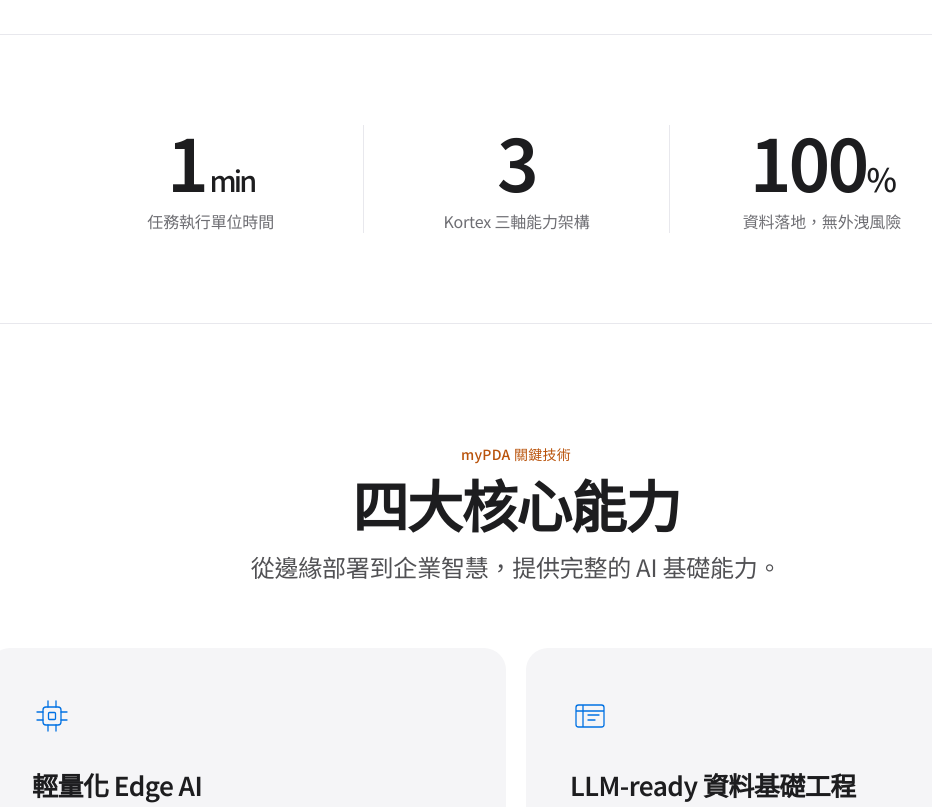
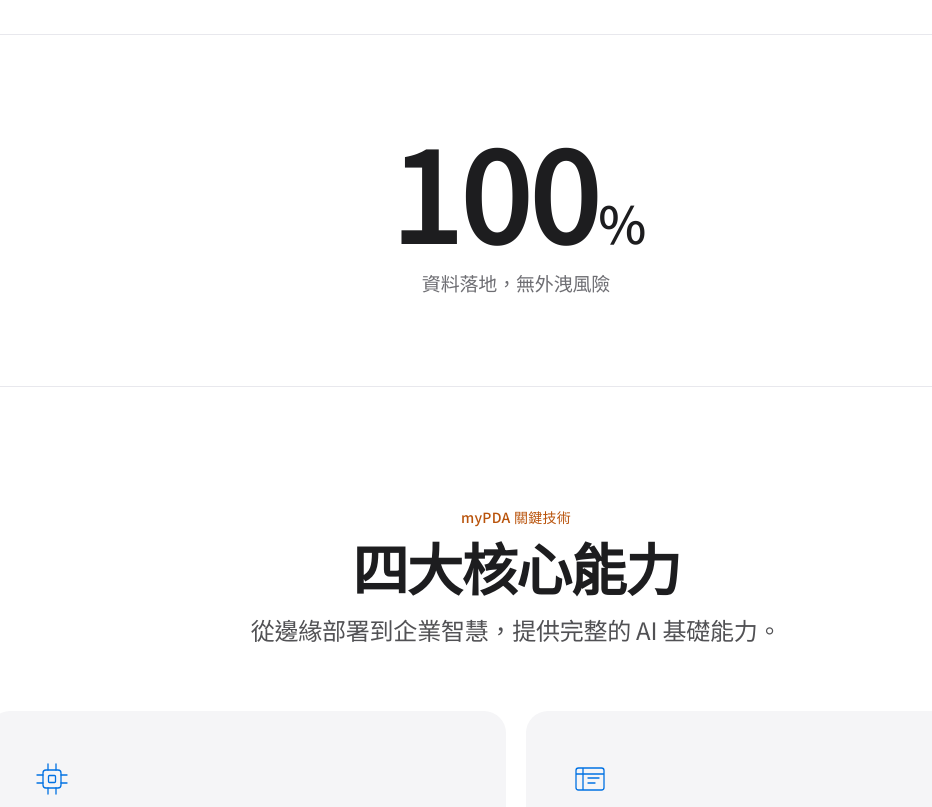
Before and after one commit to hotina225-dot/mypda-website, a plain HTML site: page index.html in a window 1280 px wide. Shown: the part 2320-3127 px from the top of the page, without its empty margins (124-1056 px from the left). Drawn offline with Linux system fonts and the light colour scheme.

Commit message:
Add files via upload

```diff
--- a/index.html
+++ b/index.html
@@ -696,19 +696,9 @@
 <!-- STATS -->
 <section class="sec-sm">
   <div class="container">
-    <div class="stat-band reveal">
-      <div class="stat-cell">
-        <span class="stat-num">1<small style="font-size:0.4em;font-weight:500;"> min</small></span>
-        <p class="stat-label">任務執行單位時間</p>
-      </div>
-      <div class="stat-cell">
-        <span class="stat-num">3</span>
-        <p class="stat-label">Kortex 三軸能力架構</p>
-      </div>
-      <div class="stat-cell">
-        <span class="stat-num">100<small style="font-size:0.45em;font-weight:500;">%</small></span>
-        <p class="stat-label">資料落地，無外洩風險</p>
-      </div>
+    <div class="reveal" style="text-align:center;">
+      <span class="stat-num" style="font-size:clamp(72px,11vw,128px);margin-bottom:16px;">100<small style="font-size:0.4em;font-weight:500;">%</small></span>
+      <p class="stat-label" style="font-size:19px;">資料落地，無外洩風險</p>
     </div>
   </div>
 </section>
@@ -901,17 +891,17 @@
     </div>
     <div class="case-list reveal">
       <div class="case-row">
-        <div class="case-client">中部金屬加工業<span>製造知識類</span></div>
+        <div class="case-client">製造知識類</div>
         <div class="case-metric">75% <em>→ 95%</em><small>產線異常分析準確度</small></div>
         <div class="case-detail"><strong>異常判斷準確度提升 20%</strong>品管檢索加快 30%，特別適用少量多樣產品線。</div>
       </div>
       <div class="case-row">
-        <div class="case-client">系統散熱廠<span>客戶與表格處理類</span></div>
+        <div class="case-client">客戶與表格處理類</div>
         <div class="case-metric"><em>10×</em> 報價速度<small>客戶訂單比對 / BOM Cost 預估</small></div>
         <div class="case-detail"><strong>訂單流程效率加速 2–5 倍</strong>自動比對客戶訂單與成本預估，大幅縮短報價週期。</div>
       </div>
       <div class="case-row">
-        <div class="case-client">記憶體廠<span>知識與爬網類</span></div>
+        <div class="case-client">知識與爬網類</div>
         <div class="case-metric">15min <em>→ 1min</em><small>業務單位產品選型時間</small></div>
         <div class="case-detail"><strong>長文本高準確度 90%+</strong>規格比對與競品分析，整體減省 60% 作業時間。</div>
       </div>
```
